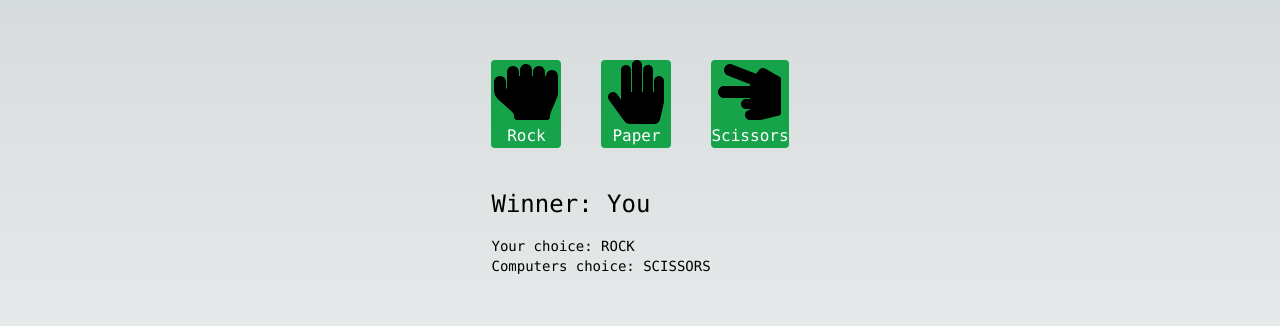
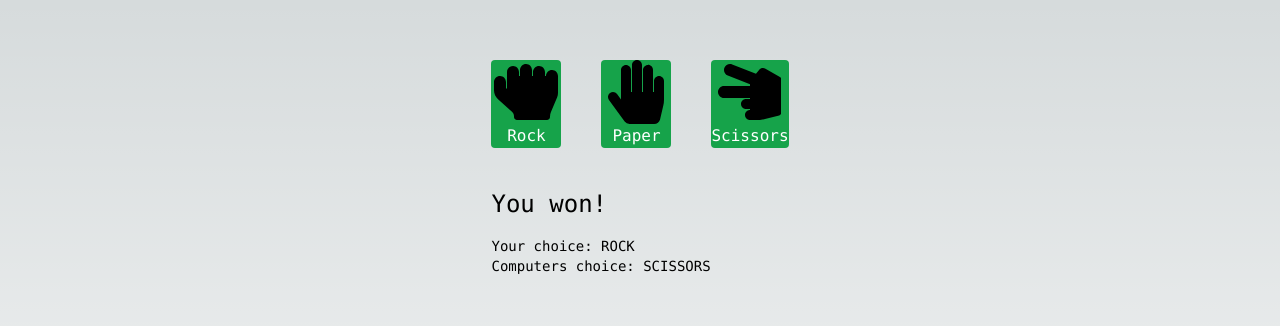
Before and after one commit to MikAoJk/rock-paper-scissors, a Next.js app: page / in a window 1280 px wide. Both pictures are taken after a click on the button "Rock". Shown: the top 326 px of the page. Built offline with nearby package versions, Linux system fonts and the light colour scheme.

Commit message:
Added in diffrent text for diffent winners

```diff
--- a/src/components/GameResult.tsx
+++ b/src/components/GameResult.tsx
@@ -4,8 +4,11 @@ import {GamePlay} from "@/components/Game";
 const GameResult = (gamePlay: GamePlay) => {
 
     return (
-        <div className="m-2 md:m-5 md:text-l">
-            <p className="text-2xl">Winner: {gamePlay.winner}</p>
+        <div className="m-2 md:m-5 md:text-l text-left">
+            {gamePlay.winner == 'You' && <p className="text-2xl">You won!</p>}
+            {gamePlay.winner == 'Computer' && <p className="text-2xl">Computer won</p>}
+            {gamePlay.winner == 'Draw' && <p className="text-2xl">Its a draw</p>}
+
             <div className="mt-4">
                 <p>Your choice: {gamePlay.playerVal}</p>
                 <p>Computers choice: {gamePlay.computerVal}</p>
```
